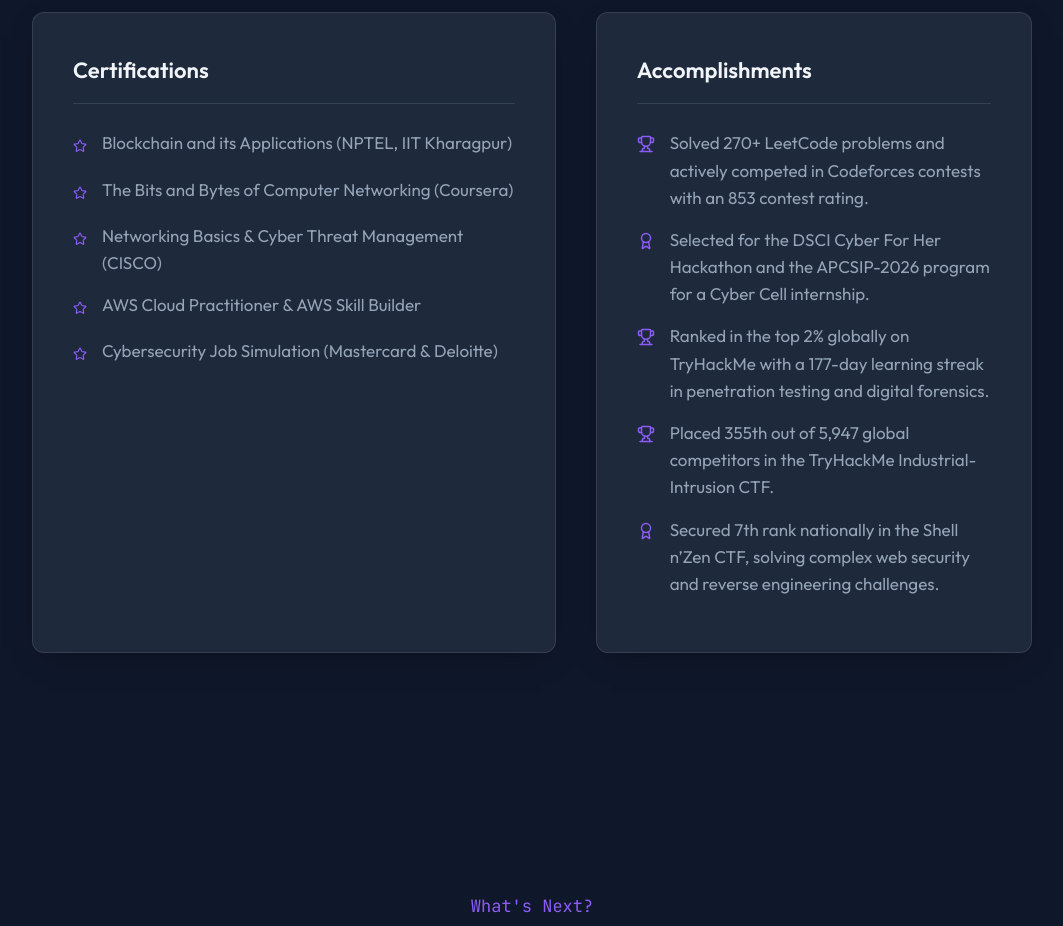
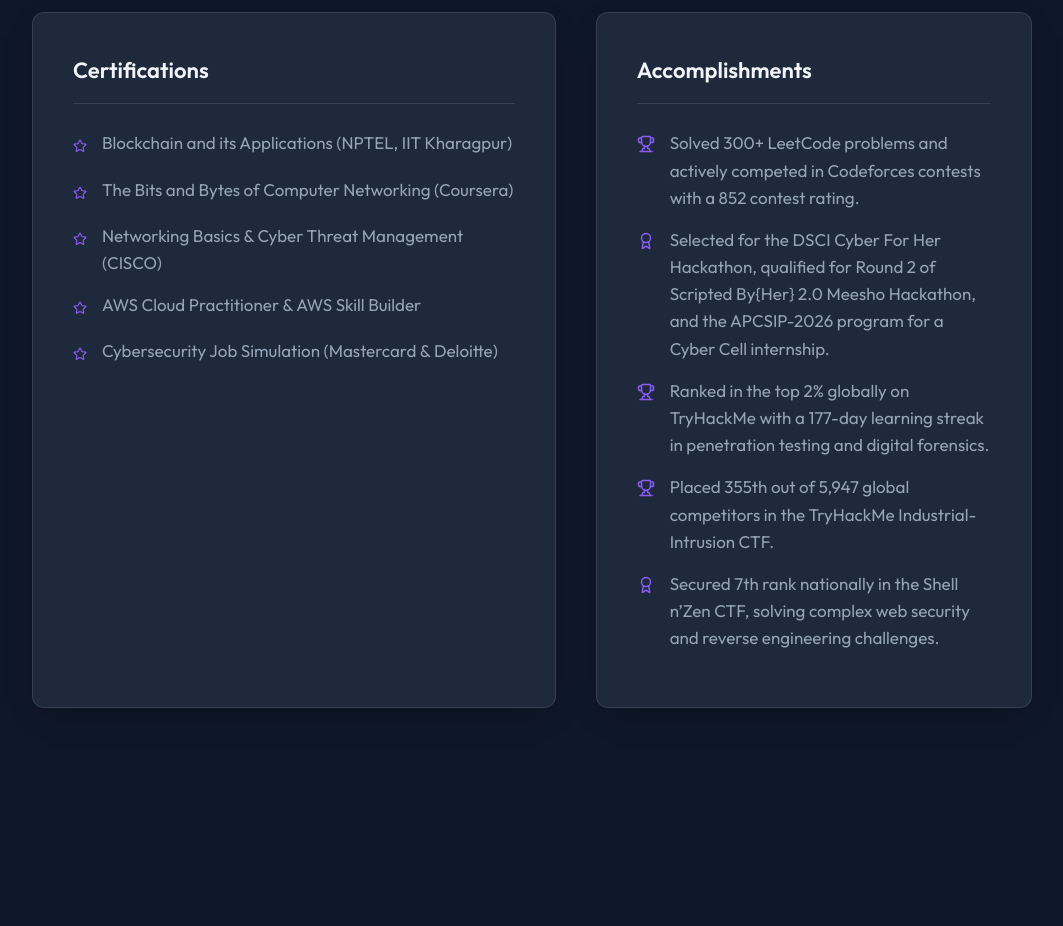
Before and after one commit to Rishikaaz/Portfolio, a Next.js app: page / in a window 1280 px wide. Shown: the part 4760-5686 px from the top of the page, without its empty margins (108-1171 px from the left). Built offline with nearby package versions, Linux system fonts and the light colour scheme.

Commit message:
Update achievements and accomplishments info

```diff
--- a/src/components/Achievements.tsx
+++ b/src/components/Achievements.tsx
@@ -14,8 +14,8 @@ const Achievements = () => {
   ];
 
   const accomplishments = [
-    { text: "Solved 270+ LeetCode problems and actively competed in Codeforces contests with an 853 contest rating.", icon: <Trophy size={18} /> },
-    { text: "Selected for the DSCI Cyber For Her Hackathon and the APCSIP-2026 program for a Cyber Cell internship.", icon: <Award size={18} /> },
+    { text: "Solved 300+ LeetCode problems and actively competed in Codeforces contests with a 852 contest rating.", icon: <Trophy size={18} /> },
+    { text: "Selected for the DSCI Cyber For Her Hackathon, qualified for Round 2 of Scripted By{Her} 2.0 Meesho Hackathon, and the APCSIP-2026 program for a Cyber Cell internship.", icon: <Award size={18} /> },
     { text: "Ranked in the top 2% globally on TryHackMe with a 177-day learning streak in penetration testing and digital forensics.", icon: <Trophy size={18} /> },
     { text: "Placed 355th out of 5,947 global competitors in the TryHackMe Industrial-Intrusion CTF.", icon: <Trophy size={18} /> },
     { text: "Secured 7th rank nationally in the Shell n’Zen CTF, solving complex web security and reverse engineering challenges.", icon: <Award size={18} /> }
```
